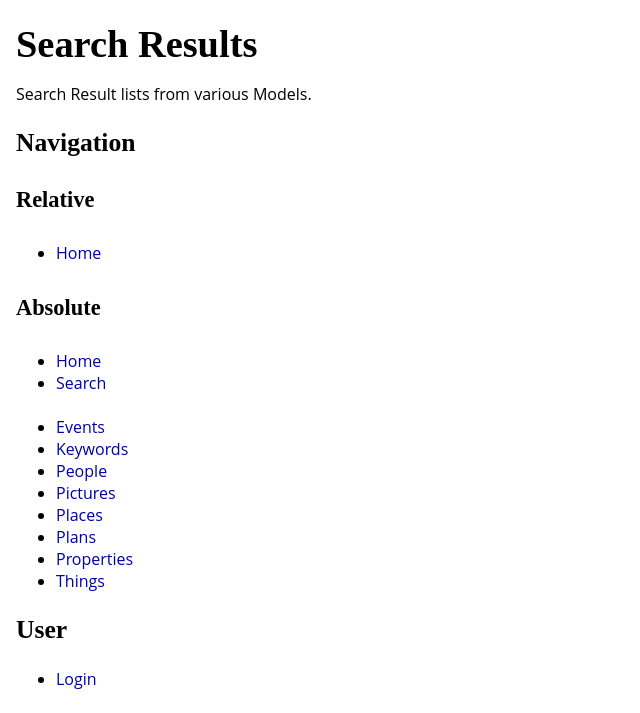
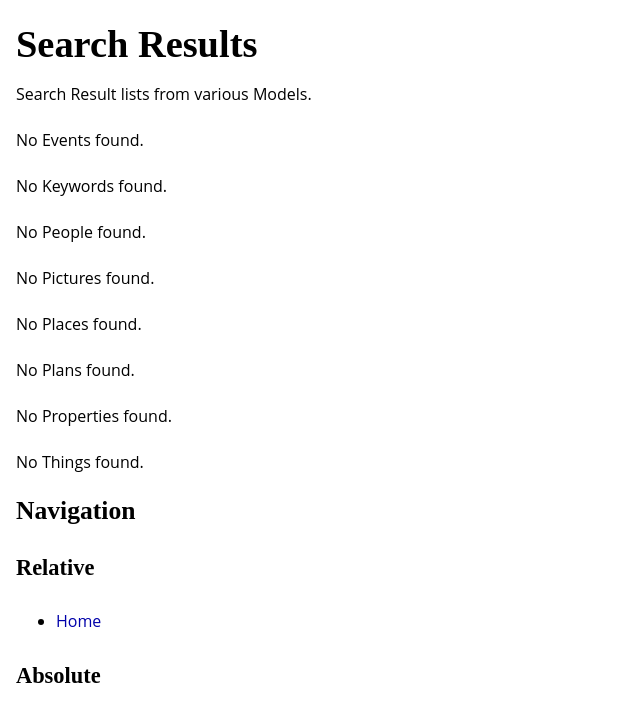
Before and after one commit to allanberry/arcfire, a Django app: page /search in a window 1280 px wide. Shown: the part 127-840 px from the top of the page, without its empty margins (0-640 px from the left). Before the commit the page ends 816 px from the top, so only its background shows below. Run offline with Django 3.2, Linux system fonts and the light colour scheme; parts of the project's set-up code (start-up, migrations or seed data) failed here and were passed over.

Commit message:
Repair Search to be more explicit.

```diff
--- a/arcfire/arcfire/templates/arcfire/search.html
+++ b/arcfire/arcfire/templates/arcfire/search.html
@@ -10,7 +10,7 @@
         {% include 'arcfire/partials/object_list.html' %}
         {% endwith %}
     {% else %}
-        <!--<p>No {{ search_result.model_name_plural }} found.</p>-->
+        <p>No {{ search_result.model_name_plural }} found.</p>
     {% endif %}
 {% endfor %}
 
--- a/arcfire/arcfire/views.py
+++ b/arcfire/arcfire/views.py
@@ -199,7 +199,6 @@ class SearchView(ViewMixin, TemplateView):
                 'model_name_plural': model_class._meta.verbose_name_plural.title(),
                 'model_url': instance.get_list_url()
             })
-
         return searches
 
     def page_title(self):
```
Also changed, not shown: arcfire/arcfire/tests/test_functional.py (+1 -0 lines).
